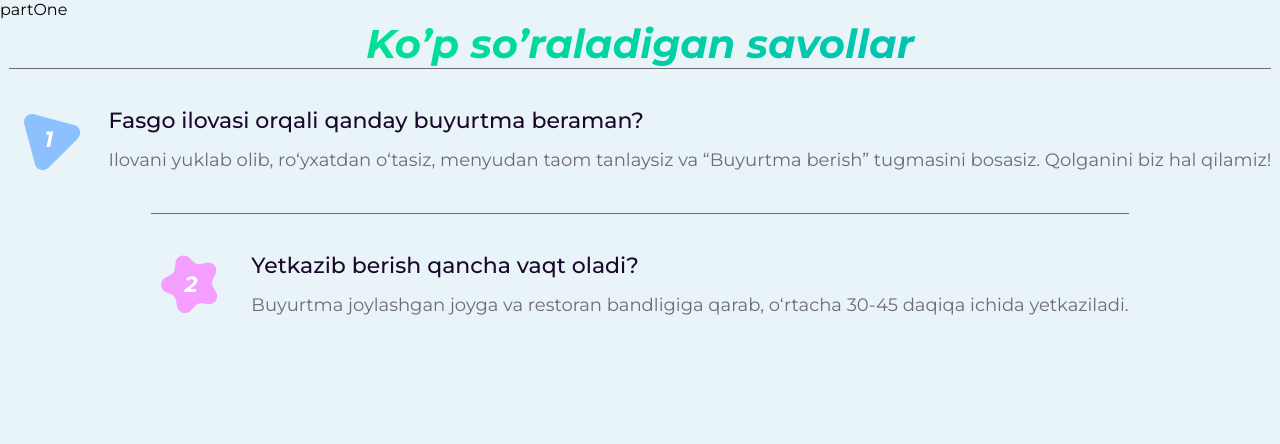
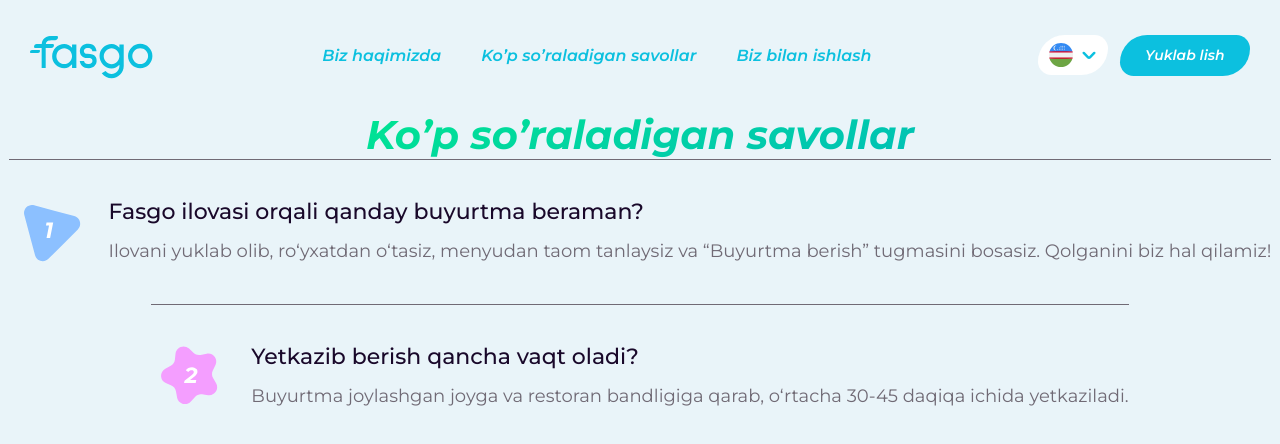
Before and after one commit to dilmurodivcc/fasgo, a React (Vite) app: page / in a window 1280 px wide. Shown: the top 444 px of the page. Built offline with nearby package versions, Linux system fonts and the light colour scheme; a web font is replaced by a local one.

Commit message:
Header done

```diff
--- a/src/components/layout/Header.tsx
+++ b/src/components/layout/Header.tsx
@@ -0,0 +1,28 @@
+import logo from "../../assets/icon/logo-blue.svg";
+import lang from "../../assets/icon/language.svg";
+import arrow from "../../assets/icon/arrow-down.svg";
+const Header = () => {
+  return (
+    <>
+      <header className="header">
+        <div className="container">
+          <img src={logo} alt="" className="logo" />
+          <nav className="nav">
+            <a href="">Biz haqimizda</a>
+            <a href="">Ko’p so’raladigan savollar</a>
+            <a href="">Biz bilan ishlash</a>
+          </nav>
+          <div className="actions">
+            <button className="lang">
+              <img src={lang} alt="" className="flag" />
+              <img src={arrow} alt="" />
+            </button>
+            <button className="download">Yuklab lish</button>
+          </div>
+        </div>
+      </header>
+    </>
+  );
+};
+
+export default Header;
--- a/src/components/partOne/page.tsx
+++ b/src/components/partOne/page.tsx
@@ -2,7 +2,8 @@
 
 const page = () => {
   return (
-    <div>partOne</div>
+    <>
+    </>
   )
 }
 
--- a/src/pages/Home.tsx
+++ b/src/pages/Home.tsx
@@ -1,9 +1,11 @@
 import PartOne from "../components/partOne/page";
 import PartTwo from "../components/partTwo/index";
+import Header from "../components/layout/Header";
 
 const Home = () => {
   return (
     <div>
+      <Header/>
       <PartOne />
       <PartTwo />
     </div>
--- a/src/scss/components/layout/_header.scss
+++ b/src/scss/components/layout/_header.scss
@@ -0,0 +1,47 @@
+.header {
+  width: 100%;
+  padding: 30px;
+  .container {
+    width: 100%;
+    display: flex;
+    align-items: center;
+    justify-content: space-between;
+  }
+  .nav {
+    display: flex;
+    align-items: center;
+    gap: 40px;
+    a {
+      font-family: var(--font-family);
+      font-style: italic;
+      font-weight: 600;
+      font-size: 16px;
+      color: #0cc0df;
+    }
+  }
+  .actions {
+    display: flex;
+    align-items: center;
+    gap: 12px;
+    .lang {
+      border-radius: 36px 18px;
+      padding: 8px 11px;
+      border: none;
+      background-color: #fff;
+      display: flex;
+      align-items: center;
+      gap: 8px;
+    }
+    .download {
+      border-radius: 40px 20px;
+      background: #0cc0df;
+      padding: 11.5px 25.5px;
+      font-family: var(--font-family);
+      font-style: italic;
+      font-weight: 600;
+      font-size: 14px;
+      color: #fff;
+      border: none;
+    }
+  }
+}
--- a/src/scss/main.scss
+++ b/src/scss/main.scss
@@ -2,6 +2,7 @@
 @import "./base/base";
 @import "./base/resets";
 @import "./pages/home";
+@import "./components/layout/header";
 @import "./pages/questionsSec";
 *{
     margin: 0;
```
Also changed, not shown: src/scss/abstacts/_variables.scss (line endings or trailing spaces).
